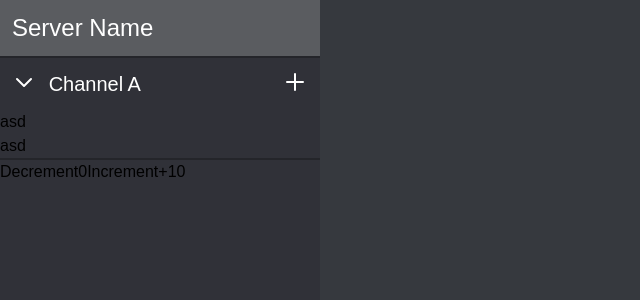
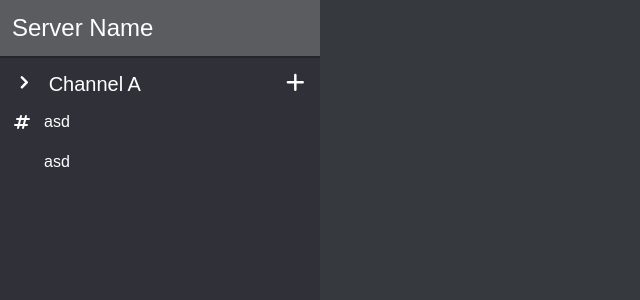
Before and after one commit to WilliamChang80/chat-app, a React (Vite) app: page / in a window 1280 px wide. Both pictures are taken after a click on the button "Channel A". Shown: the top 300 px of the page, without its empty margins (0-640 px from the left). Built offline with nearby package versions, Linux system fonts and the light colour scheme.

Commit message:
Add sidebar component

```diff
--- a/index.html
+++ b/index.html
@@ -9,5 +9,6 @@
   <body>
     <div id="root"></div>
     <script type="module" src="/src/main.tsx"></script>
+    <script src="node_modules/flowbite/dist/flowbite.js"></script>
   </body>
 </html>
--- a/src/components/accordion/Accordion.tsx
+++ b/src/components/accordion/Accordion.tsx
@@ -1,7 +1,7 @@
-import PlusIcon from "components/icons/PlusIcon";
-import ChevronDown from "components/icons/ChevronDown";
 import { useState } from "react";
-import ChevronRight from "components/icons/ChevronRight";
+import { Disclosure } from "@headlessui/react";
+import { ChevronDownIcon, PlusIcon } from "@heroicons/react/solid";
+import classNames from "classnames";
 
 export interface AccordionProps {
   items: JSX.Element[];
@@ -12,24 +12,38 @@ const Accordion = ({ label, items }: AccordionProps) => {
   const [isOpen, setIsOpen] = useState(false);
 
   return (
-    <>
-      <button
-        id="dropdownDividerButton"
-        className="text-white bg-transparent p-3 text-center flex w-full"
+    <Disclosure>
+      <Disclosure.Button
+        className="text-white bg-transparent p-3 pb-1 text-center flex w-full"
         onClick={() => setIsOpen(!isOpen)}
       >
-        <div className="w-full text-left lg:w-1/12 xl:w-1/12 sm:w-1/12">
-          {isOpen ? <ChevronDown /> : <ChevronRight />}
-        </div>
+        <ChevronDownIcon
+          className={classNames(
+            isOpen && "-rotate-90",
+            "transform",
+            "duration-100",
+            "w-full",
+            "text-left",
+            "lg:w-1/12",
+            "xl:w-1/12",
+            "sm:w-1/12"
+          )}
+        />
         <div className="w-full text-left lg:w-10/12 xl:w-10/12 sm:w-10/12">
           <h2 className="ml-3">{label}</h2>
         </div>
         <div className="w-full text-right lg:w-1/12 xl:w-1/12 sm:w-1/12">
           <PlusIcon />
         </div>
-      </button>
-      {isOpen && items.map((i, idx) => <div key={idx}>{i}</div>)}
-    </>
+      </Disclosure.Button>
+      {isOpen && (
+        <Disclosure.Panel>
+          {items.map((i, idx) => (
+            <div key={idx}>{i}</div>
+          ))}
+        </Disclosure.Panel>
+      )}
+    </Disclosure>
   );
 };
 
--- a/src/components/accordion/accordion-item/AccordionItem.tsx
+++ b/src/components/accordion/accordion-item/AccordionItem.tsx
@@ -1,18 +1,38 @@
+import classNames from "classnames";
+import { useState } from "react";
+
 export interface AccordionItemProps {
   label: string;
-  iconLeft: JSX.Element | null;
-  iconRight: JSX.Element | null;
+  iconLeft?: JSX.Element | null;
+  iconRight?: JSX.Element | null;
 }
 
 const AccordionItem = ({ label, iconLeft, iconRight }: AccordionItemProps) => {
+  const [isHover, setIsHover] = useState(false);
+
   return (
-    <>
-      <span>
-        {iconLeft}
-        {label}
+    <div
+      className="text-white rounded bg-transparent px-3 py-2 text-center flex w-full hover:bg-primary-highlight"
+      onMouseEnter={() => setIsHover(true)}
+      onMouseLeave={() => setIsHover(false)}
+    >
+      <div className={"text-left lg:w-5 xl:w-5 sm:w-5 flex"}>{iconLeft}</div>
+      <div className="w-full text-left lg:w-10/12 xl:w-10/12 sm:w-10/12 flex-1 justify-center">
+        <h3 className="ml-3">{label}</h3>
+      </div>
+      <div
+        className={classNames(
+          "text-left",
+          "lg:w-5",
+          "xl:w-5",
+          "sm:w-5",
+          "flex",
+          !isHover && "hidden"
+        )}
+      >
         {iconRight}
-      </span>
-    </>
+      </div>
+    </div>
   );
 };
 
--- a/src/components/icons/ChevronDown.tsx
+++ /dev/null
@@ -1,9 +0,0 @@
-const ChevronDown = () => {
-    return (
-        <svg xmlns="http://www.w3.org/2000/svg" className="h-6 w-6" fill="none" viewBox="0 0 24 24" stroke="currentColor" strokeWidth={2}>
-            <path strokeLinecap="round" strokeLinejoin="round" d="M19 9l-7 7-7-7" />
-        </svg>
-    )
-}
-
-export default ChevronDown
--- a/src/components/icons/ChevronRight.tsx
+++ /dev/null
@@ -1,9 +0,0 @@
-const ChevronRight = () => {
-    return (
-        <svg xmlns="http://www.w3.org/2000/svg" className="h-6 w-6" fill="none" viewBox="0 0 24 24" stroke="currentColor" strokeWidth={2}>
-            <path strokeLinecap="round" strokeLinejoin="round" d="M9 5l7 7-7 7" />
-        </svg>
-    )
-}
-
-export default ChevronRight
--- a/src/components/icons/PlusIcon.tsx
+++ /dev/null
@@ -1,9 +0,0 @@
-const PlusIcon = () => {
-    return (
-        <svg xmlns="http://www.w3.org/2000/svg" className="h-6 w-6" fill="none" viewBox="0 0 24 24" stroke="currentColor" strokeWidth={2}>
-            <path strokeLinecap="round" strokeLinejoin="round" d="M12 4v16m8-8H4" />
-        </svg>
-    )
-}
-
-export default PlusIcon
--- a/src/components/sidebar-server/SidebarServer.tsx
+++ b/src/components/sidebar-server/SidebarServer.tsx
@@ -1,10 +1,22 @@
+import { HashtagIcon, UserAddIcon } from "@heroicons/react/solid";
 import Accordion from "components/accordion";
 import AccordionItem from "components/accordion/accordion-item";
 import Counter from "redux/features/counter/Counter";
 
 const SidebarServer = () => {
   const getItems = (): JSX.Element[] => {
-    return [<AccordionItem label="asd" />, <AccordionItem label="asd" />];
+    return [
+      <AccordionItem
+        label="asd"
+        iconLeft={<HashtagIcon />}
+        iconRight={
+          <>
+            <UserAddIcon />
+          </>
+        }
+      />,
+      <AccordionItem label="asd" />,
+    ];
   };
 
   return (
@@ -20,7 +32,6 @@ const SidebarServer = () => {
         <ul className="overflow-y-scroll ">
           <Accordion label="Channel A" items={getItems()} />
         </ul>
-        <Counter />
       </div>
     </aside>
   );
--- a/src/redux/features/counter/Counter.tsx
+++ b/src/redux/features/counter/Counter.tsx
@@ -1,60 +1,56 @@
-import { RootState } from 'redux/store'
-import { connect } from 'react-redux'
-import * as counterActions from './slices'
-import { AnyAction, Dispatch } from 'redux'
+import { RootState } from "redux/store";
+import { connect } from "react-redux";
+import * as counterActions from "./slices";
 
 interface CounterDispatchProps {
-  increment: VoidFunction,
-  decrement: VoidFunction,
-  incrementByNumber: (count: number) => void,
+  increment: VoidFunction;
+  decrement: VoidFunction;
+  incrementByNumber: (count: number) => void;
 }
 
 interface CounterStateProps {
-  counter: counterActions.CounterState
+  counter: counterActions.CounterState;
 }
 
-type CounterProps = CounterDispatchProps&CounterStateProps
+type CounterProps = CounterDispatchProps & CounterStateProps;
 
-const Counter = ({increment, decrement, incrementByNumber, counter}: CounterProps) => {
+const Counter = ({
+  increment,
+  decrement,
+  incrementByNumber,
+  counter,
+}: CounterProps) => {
   return (
     <div>
       <div>
-        <button
-          aria-label="Decrement value"
-          onClick={() => decrement()}
-        >
+        <button aria-label="Decrement value" onClick={() => decrement()}>
           Decrement
         </button>
         <span>{counter.count}</span>
-        <button
-          aria-label="Increment value"
-          onClick={() => increment()}
-        >
+        <button aria-label="Increment value" onClick={() => increment()}>
           Increment
         </button>
-        <button
-          aria-label="+10"
-          onClick={() => incrementByNumber(10)}
-        >
+        <button aria-label="+10" onClick={() => incrementByNumber(10)}>
           +10
         </button>
       </div>
     </div>
-  )
-}
+  );
+};
 
-const mapStateToProps = ({counter}: RootState)  => {
+const mapStateToProps = ({ counter }: RootState) => {
   return {
-    counter
-  }
-}
+    counter,
+  };
+};
 
-const mapDispatchToProps = (dispatch: Dispatch<AnyAction>): CounterDispatchProps => {
+const mapDispatchToProps = (dispatch: any): CounterDispatchProps => {
   return {
     increment: () => dispatch(counterActions.increment()),
     decrement: () => dispatch(counterActions.decrement()),
-    incrementByNumber: (count: number) => dispatch(counterActions.incrementByNumber(count))
-  }
-}
+    incrementByNumber: (count: number) =>
+      dispatch(counterActions.incrementByNumber(count)),
+  };
+};
 
 export default connect(mapStateToProps, mapDispatchToProps)(Counter);
--- a/tailwind.config.js
+++ b/tailwind.config.js
@@ -1,17 +1,17 @@
 module.exports = {
-  content: ["./src/**/*.{ts,tsx}"],
+  content: ["./src/**/*.{ts,tsx}", "./node_modules/flowbite/**/*.js"],
   theme: {
     fontFamily: {
-      sans: ['"PT Sans"', 'sans-serif']
+      sans: ['"PT Sans"', "sans-serif"],
     },
     extend: {
       colors: {
-        'primary': '#303138',
-        'primary-dark': '#2e2f35',
-        'primary-highlight': '#5A5C60',
-        'body': '#36393E'
+        primary: "#303138",
+        "primary-dark": "#2e2f35",
+        "primary-highlight": "#5A5C60",
+        body: "#36393E",
       },
     },
   },
-  plugins: [],
-}
+  plugins: [require("flowbite/plugin")],
+};
```
Also changed, not shown: package.json (+6 -1 lines), src/App.tsx (+4 -4 lines), src/main.tsx (+8 -7 lines), 1 other file (tests, documents, lock files or other folders).
